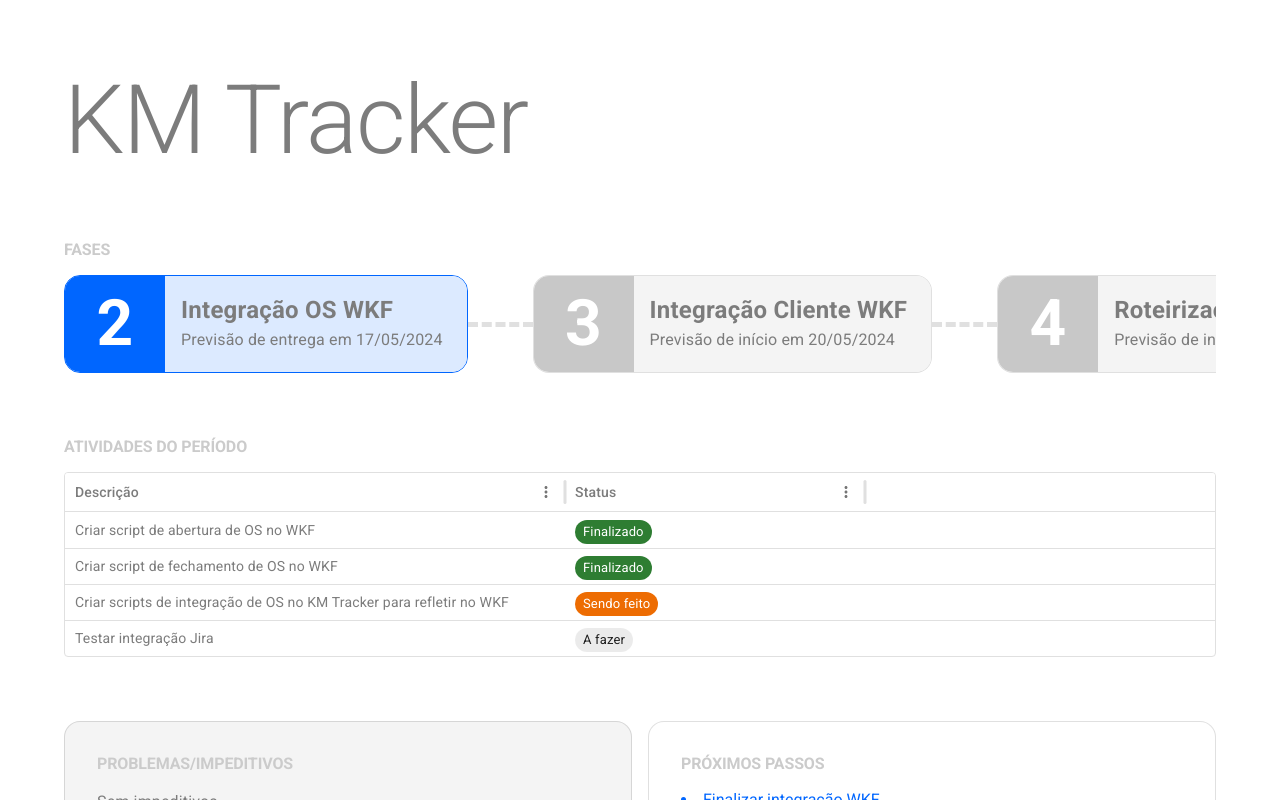
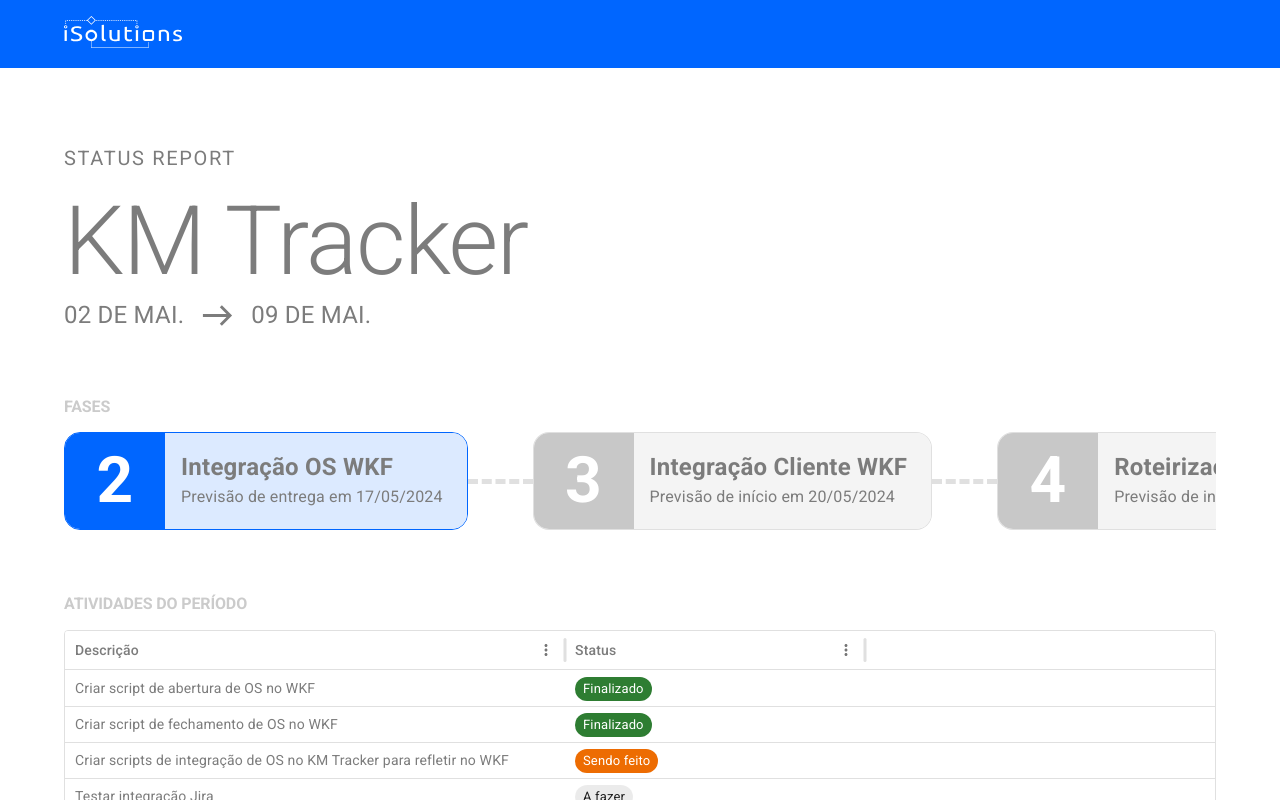
Before and after one commit to gffhammes/status-report-km-tracker, a React (Vite) app: page / in a window 1280 px wide. Shown: the top 800 px of the page. Built offline with nearby package versions, Linux system fonts and the light colour scheme.

Commit message:
feat: add logo

```diff
--- a/package.json
+++ b/package.json
@@ -13,6 +13,7 @@
     "@emotion/react": "^11.11.4",
     "@emotion/styled": "^11.11.5",
     "@fontsource/roboto": "^5.0.13",
+    "@mui/icons-material": "^5.15.17",
     "@mui/material": "^5.15.16",
     "@mui/x-data-grid": "^7.3.2",
     "embla-carousel-react": "^8.0.4",
--- a/src/App.tsx
+++ b/src/App.tsx
@@ -38,6 +38,17 @@
 function App() {
   return (
     <ThemeProvider theme={theme}>
+      <Box
+        position="sticky"
+        top={0}
+        zIndex={999}
+        sx={{ width: "100%", backgroundColor: "primary.main", py: 2 }}
+      >
+        <Container>
+          <img src="/isolutions-logo.svg" alt="iSolutions" height={32} />
+        </Container>
+      </Box>
+
       <Stack gap={8} sx={{ py: 8 }}>
         <ProjectGeneralData />
 
--- a/src/components/ProjectGeneralData.tsx
+++ b/src/components/ProjectGeneralData.tsx
@@ -1,14 +1,36 @@
-import { Box, Container, Typography } from "@mui/material";
+import { Container, Stack, Typography } from "@mui/material";
 import { projectData } from "../data/projectData";
+import EastIcon from "@mui/icons-material/East";
 
 export interface IProjectGeneralDataProps {}
 
 export const ProjectGeneralData = () => {
   return (
     <Container>
-      <Box>
+      <Stack>
+        <Typography variant="overline" fontSize={20}>
+          status report
+        </Typography>
         <Typography variant="h1">{projectData.name}</Typography>
-      </Box>
+
+        <Stack direction="row" alignItems="center" gap={2} color="#7c7c7c">
+          <Typography fontSize={24} textTransform="uppercase">
+            {projectData.currentPeriod.start.toLocaleDateString("pt-BR", {
+              day: "2-digit",
+              month: "short",
+            })}
+          </Typography>
+
+          <EastIcon color="inherit" fontSize="large" />
+
+          <Typography fontSize={24} textTransform="uppercase">
+            {projectData.currentPeriod.end.toLocaleDateString("pt-BR", {
+              day: "2-digit",
+              month: "short",
+            })}
+          </Typography>
+        </Stack>
+      </Stack>
     </Container>
   );
 };
--- a/src/components/ProjectPeriodActivities.tsx
+++ b/src/components/ProjectPeriodActivities.tsx
@@ -30,8 +30,6 @@
     headerName: "Status",
     width: 300,
     renderCell: (params) => {
-      console.log(params.value);
-
       switch (params.value) {
         case "to do":
           return <Chip label="A fazer" size="small" />;
--- a/src/data/interfaces.ts
+++ b/src/data/interfaces.ts
@@ -22,4 +22,8 @@
   periodActivities: IActivities[];
   problems: string[];
   nextSteps: string[];
+  currentPeriod: {
+    start: Date;
+    end: Date;
+  };
 }
--- a/src/data/projectData.ts
+++ b/src/data/projectData.ts
@@ -223,4 +223,8 @@
       status: "to do",
     },
   ],
+  currentPeriod: {
+    start: new Date(2024, 4, 2),
+    end: new Date(2024, 4, 9),
+  },
 };
```
Also changed, not shown: public/isolutions-logo.svg (added), 1 other file (tests, documents, lock files or other folders).
